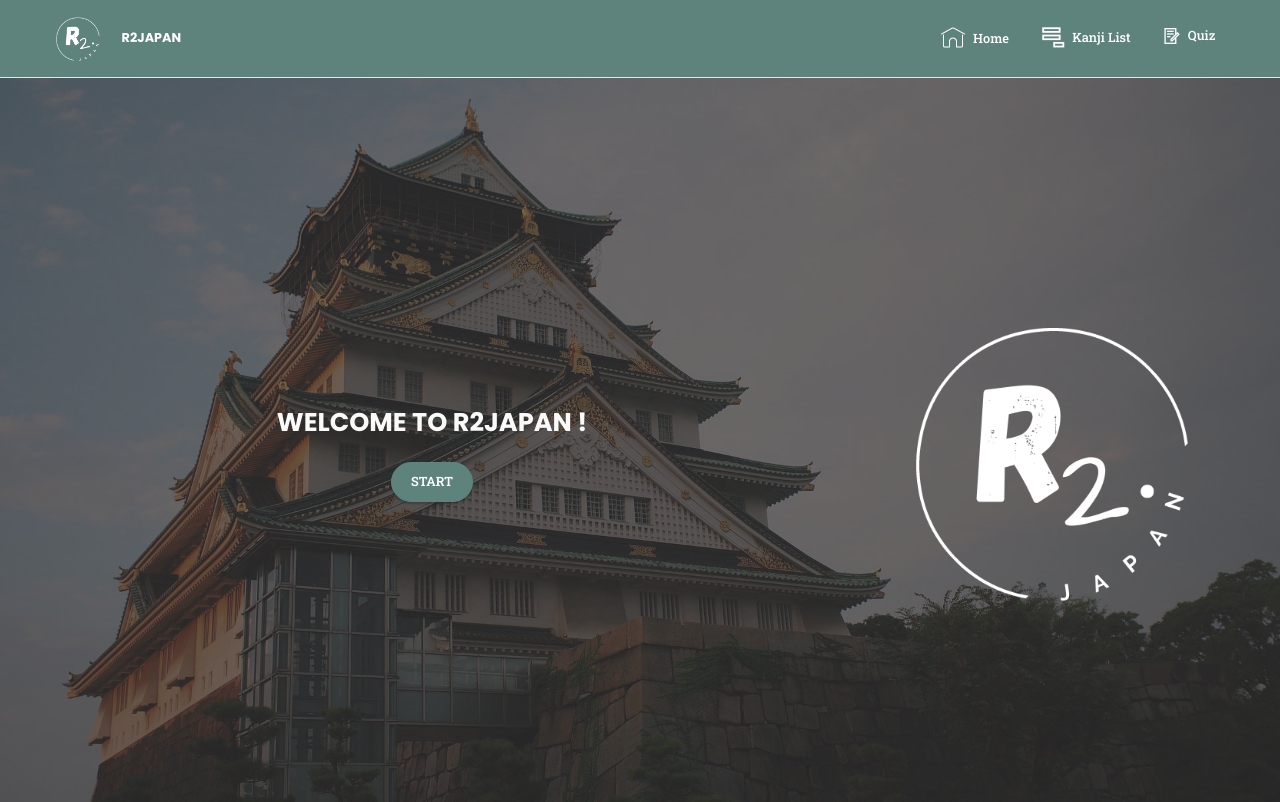
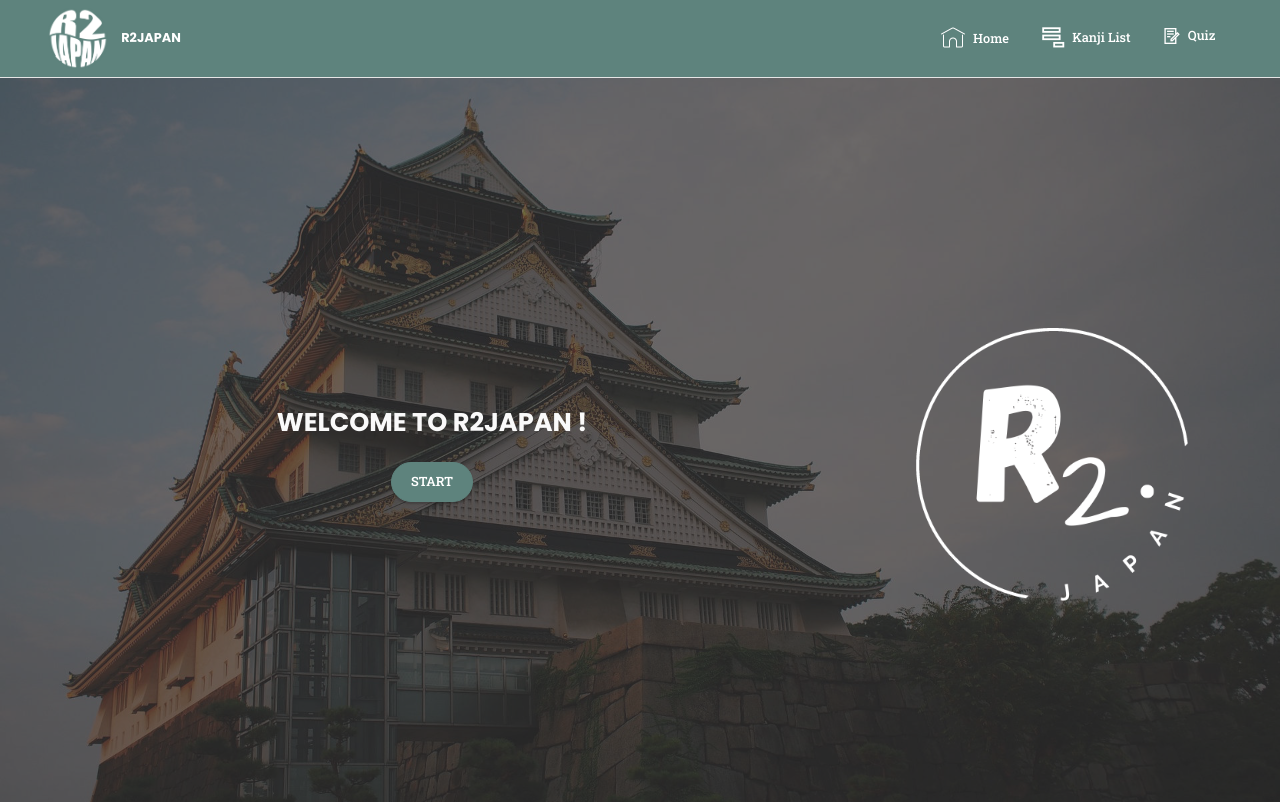
Before and after one commit to renndy21/r2japan, a plain HTML site: page index.html in a window 1280 px wide. Shown: the top 802 px of the page. Drawn offline with Linux system fonts and the light colour scheme; files whose address does not match are found by name.

Commit message:
index.html

```diff
--- a/index.html
+++ b/index.html
@@ -45,7 +45,7 @@
             <div class="navbar-brand">
                 <span class="navbar-logo">
                     <a href="index.html">
-                        <img src="assets/images/r2-2-121x121.png" alt="Mobirise Website Builder" style="height: 3.8rem;">
+                        <img src="assets/images/Untitled-2.png" alt="Mobirise Website Builder" style="height: 3.8rem;">
                     </a>
                 </span>
                 <span class="navbar-caption-wrap"><a class="navbar-caption text-primary display-7" href="index.html#header14-1r">R2JAPAN</a></span>
```
